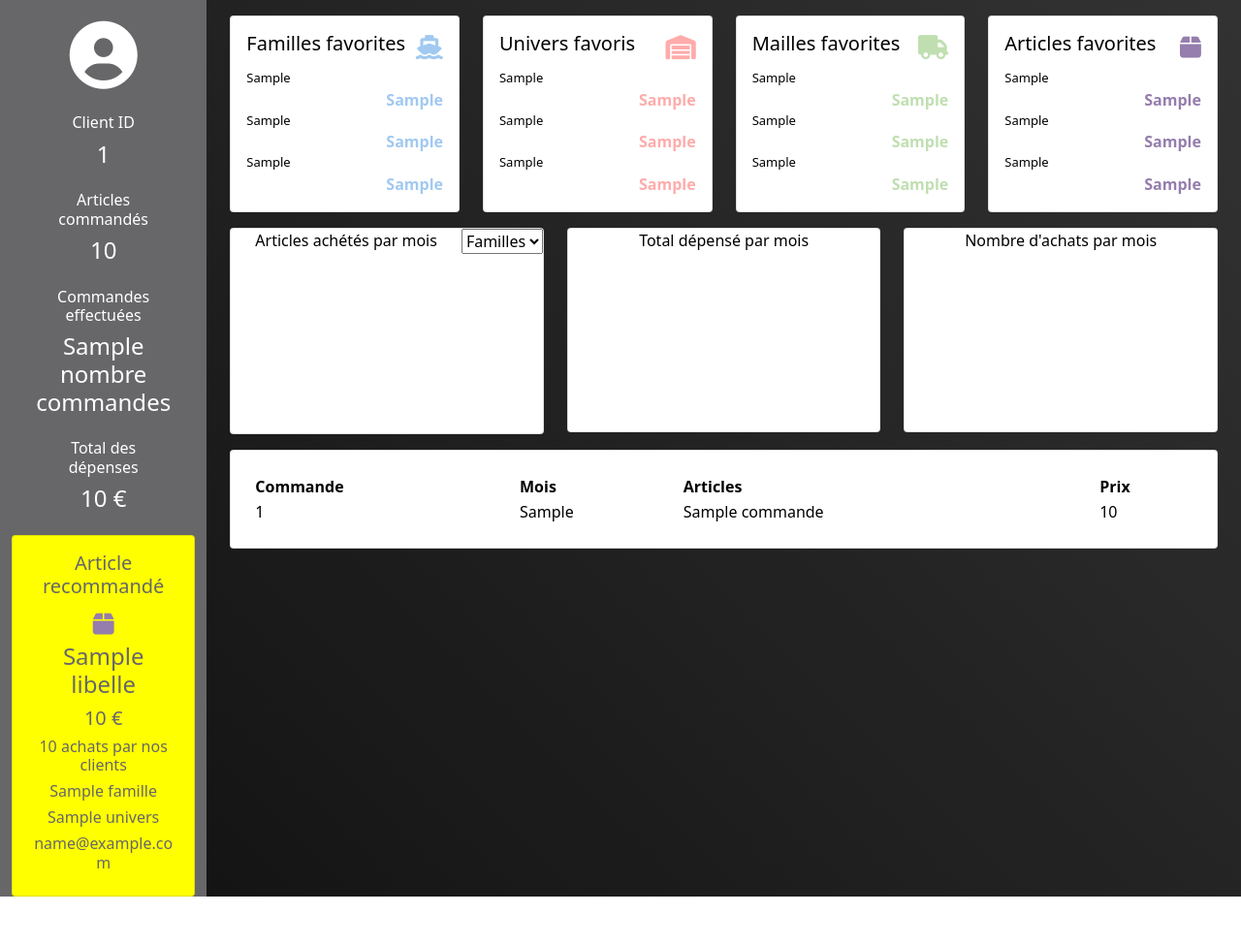
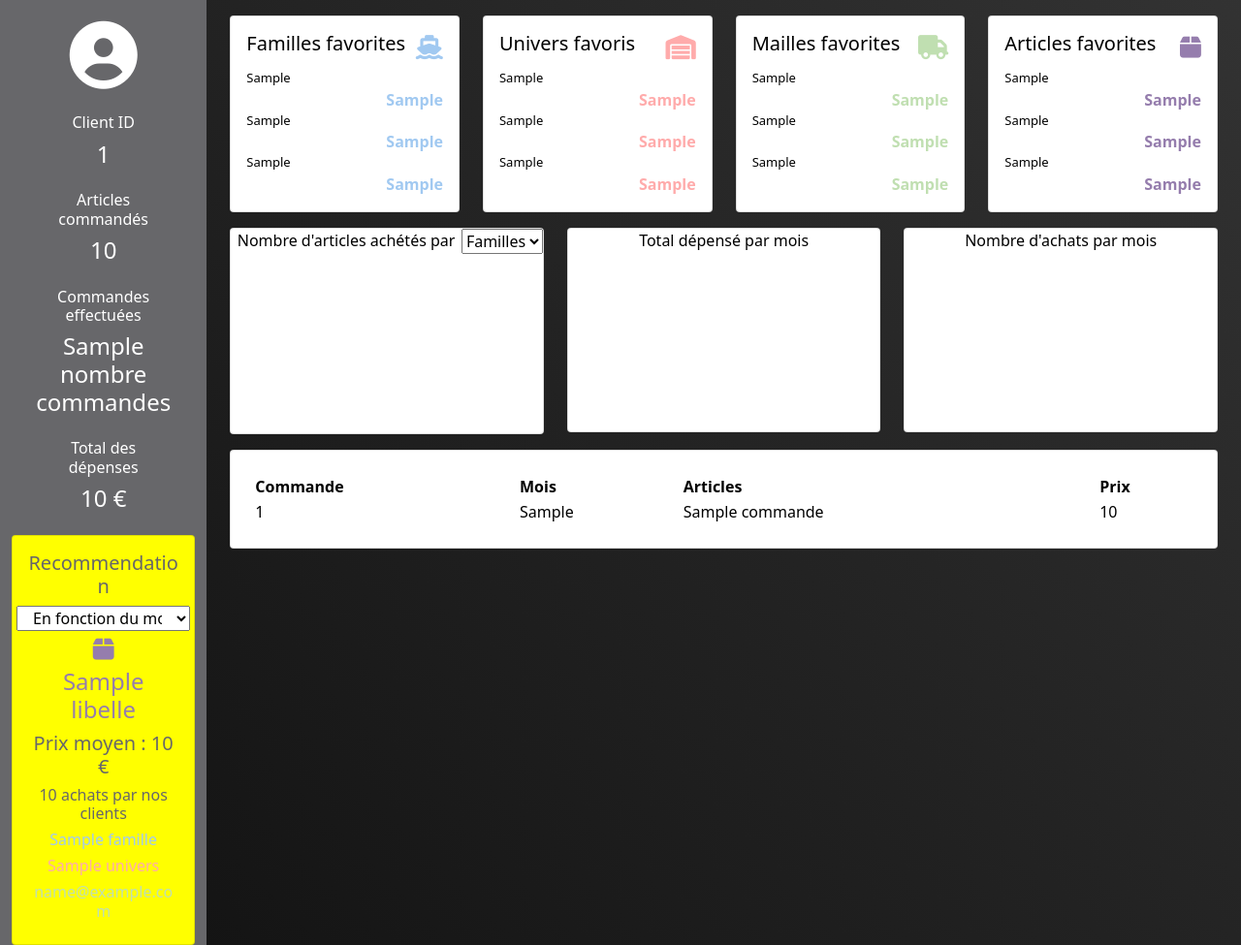
Before and after one commit to Estiennejeremy/T-DAT-901, a Django app: template DataHub/DataHub/templates/DataHub/homeUserID.html in a window 1280 px wide. Shown: the part 40-1015 px from the top of the page at 97% size. Before the commit the page ends 965 px from the top, so only its background shows below. Run offline with Django 3.2, Linux system fonts and the light colour scheme; the template is opened without the code that fills it: most values are stand-ins (such as "Sample title", 1, 10 or a date in 2020); a map, chart or similar area stays blank; some libraries are stand-ins or nearby versions.

Commit message:
implementation recommendation multiple

```diff
--- a/DataHub/DataHub/static/js/script.js
+++ b/DataHub/DataHub/static/js/script.js
@@ -1,4 +1,18 @@
+function changeRecommendation(selectObject){
+    var value = selectObject.value;
+    if (value == 1) {
+        var newRecommendation = first_recommendation;
+    } else if (value == 2) {
+        var newRecommendation = second_recommendation;
+    } else if (value == 3){
+        var newRecommendation = third_recommendation;
+    } else {
+        var newRecommendation = fourth_recommendation;
+    }
 
+    $('#articleDiv').remove();
+    $( "#recommendationDiv" ).append('<div id="articleDiv"><h4 style="color: #957DAD;">'+newRecommendation.LIBELLE+'</h6><h5>Prix moyen : '+newRecommendation.PRIX_NET+' €</h5><h6>'+newRecommendation.total+' achats par nos clients</h6><h6 style="color: #A1C9F1;">'+newRecommendation.FAMILLE+'</h6><h6 style="color: #FFABAB;">'+newRecommendation.UNIVERS+'</h6><h6 style="color: #C0DFB1;">'+newRecommendation.UNIVERS+'</h6></div>');
+}
 
 function changeDatas (selectObject) {
 
--- a/DataHub/DataHub/templates/DataHub/home.html
+++ b/DataHub/DataHub/templates/DataHub/home.html
@@ -18,7 +18,7 @@
         </form>
 
     </div>
-    exemple : 931482751
+    exemples : 1490281, 931482751
 
 </div>
 
--- a/DataHub/DataHub/templates/DataHub/homeUserID.html
+++ b/DataHub/DataHub/templates/DataHub/homeUserID.html
@@ -26,18 +26,25 @@
                 </div>
                 <div class="card" style="background-color: #ff0; color: #67676a">
                     <div class="card-body p-3">
-                        <div class="row">
-                            <h5 class="font-weight-bolder">Article recommandé</h5>
+                        <div class="row" id="recommendationDiv">
+                            <h5 class="font-weight-bolder">Recommendation</h5>
+                            <select id="recommenderSelectBox" onchange="changeRecommendation(this)">button
+                                <option value=1>En fonction du mois d'achat</option>
+                                <option value=2>En fonction de la maille</option>
+                                <option value=3>Par attribut de l'univers</option>
+                                <option value=4>En fonction des commandes similaires</option>
+                            </select>
                             <span style="float: right; font-size: 25px; color: #957DAD;">
                                 <i class="fa fa-box"></i>
                             </span>
-                            <h4>{{ recommendation1.LIBELLE }}</h6>
-                            <h5>{{ recommendation1.PRIX_NET }} €</h5>
-                            <h6>{{ recommendation1.total }} achats par nos clients</h6>
-                            <h6>{{ recommendation1.FAMILLE }}</h6>
-                            <h6>{{ recommendation1.UNIVERS }}</h6>
-                            <h6>{{ recommendation1.MAILLE }}</h6>
-
+                            <div id="articleDiv">
+                                <h4 style="color: #957DAD;">{{ first_recommendation.LIBELLE }}</h6>
+                                <h5>Prix moyen : {{ first_recommendation.PRIX_NET }} €</h5>
+                                <h6>{{ first_recommendation.total }} achats par nos clients</h6>
+                                <h6 style="color: #A1C9F1;">{{ first_recommendation.FAMILLE }}</h6>
+                                <h6 style="color: #FFABAB;">{{ first_recommendation.UNIVERS }}</h6>
+                                <h6 style="color: #C0DFB1;">{{ first_recommendation.MAILLE }}</h6>
+                            </div>
                         </div>
                     </div>
                 </div>
@@ -151,7 +158,7 @@
                 <div class="col-xl-4 col-sm-8 mb-xl-0 mb-3">
                     <div class="card" id="pieChartCard" style="height: 100% !important;">
                         <p class="text-center">
-                            Articles achétés par mois
+                            Nombre d'articles achétés par
                             <select style="float: right;" id="mySelectBox" onchange="changeDatas(this)">button
                                 <option value=1>Familles</option>
                                 <option value=2>Univers</option>
@@ -228,6 +235,17 @@
 
     const arrayObjMaillesByCli = JSON.parse(`{{ totalByMailleByClient|safe }}`);
     let arrayObjMaillesByMonths = JSON.parse(`{{ totalByMonthByMaille|safe }}`);
+
+    var first_recommendation = "{{first_recommendation|safe}}";
+    var second_recommendation = "{{second_recommendation|safe}}";
+    var third_recommendation = "{{third_recommendation|safe}}";
+    var fourth_recommendation = "{{fourth_recommendation|safe}}";
+    first_recommendation = JSON.parse(first_recommendation.replaceAll("'", '"'));
+    second_recommendation = JSON.parse(second_recommendation.replaceAll("'", '"'));
+    third_recommendation = JSON.parse(third_recommendation.replaceAll("'", '"'));
+    fourth_recommendation = JSON.parse(fourth_recommendation.replaceAll("'", '"'));
+
+
     main();
 </script>
 
```
Also changed, not shown: other parts of DataHub/DataHub/templates/DataHub/homeUserID.html (+13 -13 lines), DataHub/DataHub/functions.py (+99 -4 lines), DataHub/DataHub/views.py (+14 -5 lines), 1 other file.
